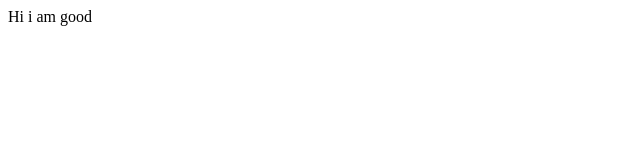
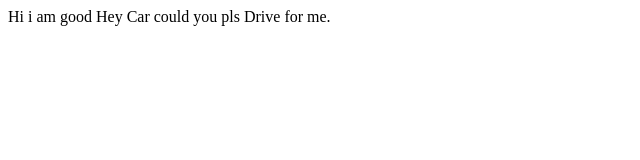
Before and after one commit to hartik123/palindromic, a plain HTML site: page index.html in a window 1280 px wide. Shown: the whole page, without its empty margins (0-640 px from the left). Drawn offline with Linux system fonts and the light colour scheme.

Commit message:
added text to body tag

```diff
--- a/index.html
+++ b/index.html
@@ -5,5 +5,6 @@
     </head>
     <body>
         Hi i am good
+        Hey Car could you pls Drive for me.
     </body>
 </html>
```
